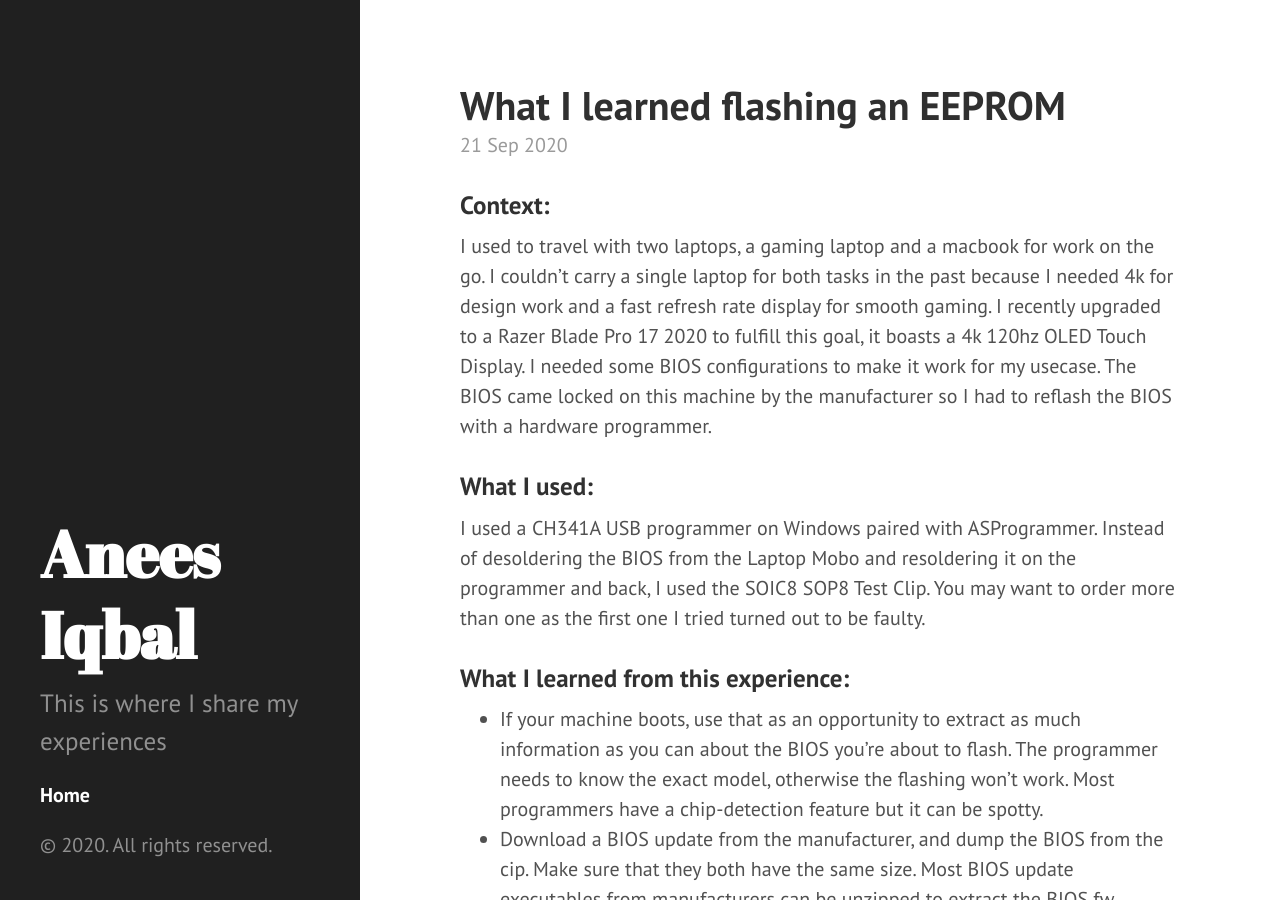
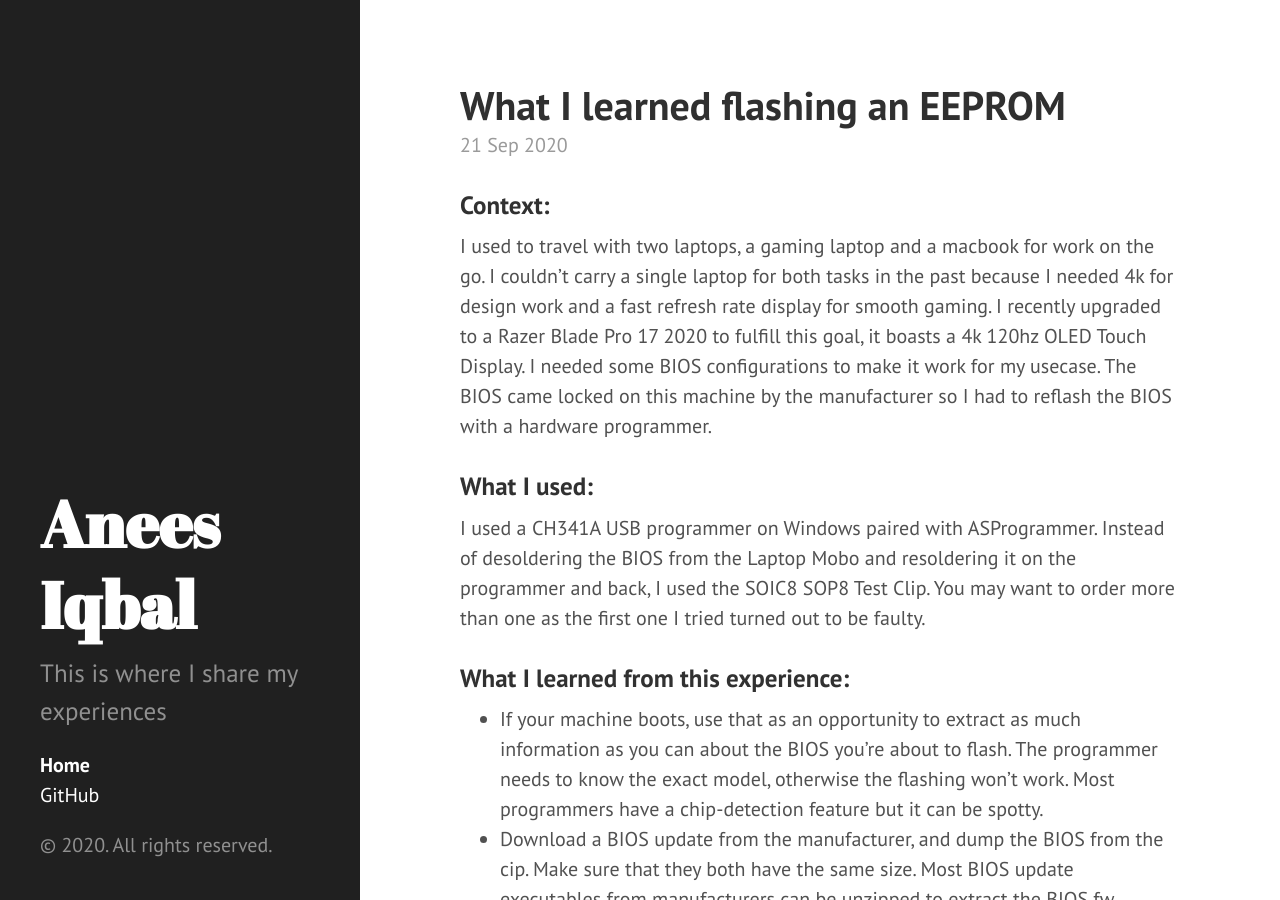
Before and after one commit to steelbrain/steelbrain.github.io, a Jekyll site: the page built from index.html, in a window 1280 px wide and 900 px high. Built offline with Jekyll 4.4.1, drawn with Linux system fonts in a browser that asks for light colours; the list of posts is cut into pages by our own code.

Commit message:
:art: Minor touchups

```diff
--- a/_includes/sidebar.html
+++ b/_includes/sidebar.html
@@ -26,9 +26,9 @@
         {% endif %}
       {% endfor %}
 
-      <!--li class="sidebar-nav-item"><a href="{{ site.github.repo }}/archive/v{{ site.version }}.zip">Download</a></li>
-      <li class="sidebar-nav-item"><a href="{{ site.github.repo }}">GitHub project</a></li>
-      <li class="sidebar-nav-item">Currently v{{ site.version }}</li-->
+      <!-- <li class="sidebar-nav-item"><a href="{{ site.github.repo }}/archive/v{{ site.version }}.zip">Download</a></li> -->
+      <li class="sidebar-nav-item"><a href="{{ site.github.owner_url }}">GitHub</a></li>
+      <!-- <li class="sidebar-nav-item">Currently v{{ site.version }}</li> -->
     </ul>
 
     <p>&copy; {{ site.time | date: '%Y' }}. All rights reserved.</p>
```
Also changed, not shown: LICENSE.md, README.md.
